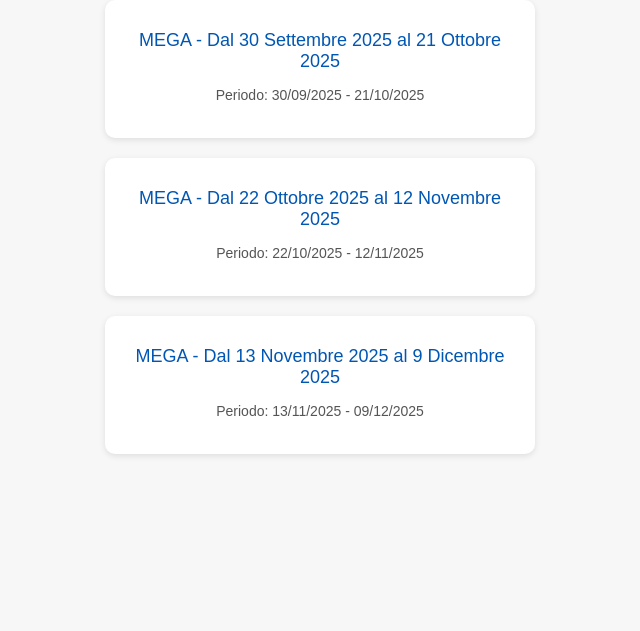
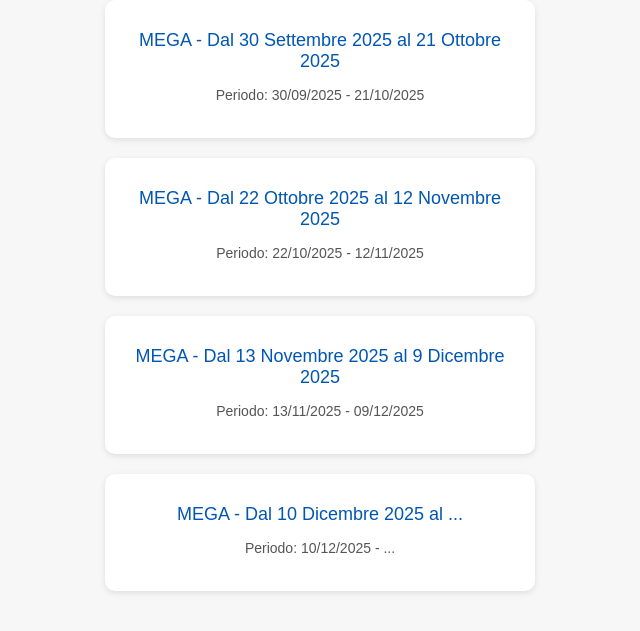
Before and after one commit to GabrielGoxhaj/Betacom_Academy8_NET_Links, a plain HTML site: page index.html in a window 1280 px wide. Shown: the part 322-953 px from the top of the page, without its empty margins (320-960 px from the left). Before the commit the page ends 816 px from the top, so only its background shows below. Drawn offline with Linux system fonts and the light colour scheme.

Commit message:
Add new MEGA link block with date range

```diff
--- a/index.html
+++ b/index.html
@@ -69,5 +69,12 @@
     </a>
     <div class="date">Periodo: 13/11/2025 - 09/12/2025</div>
   </div>
+
+    <div class="link-block">
+    <a href="https://mega.nz/folder/3UlhhQqB#4zZFgoPJDx5y_Zum0GAxaA" target="_blank">
+      MEGA - Dal 10 Dicembre 2025 al ...
+    </a>
+    <div class="date">Periodo: 10/12/2025 - ...</div>
+  </div>
 </body>
 </html>
```
